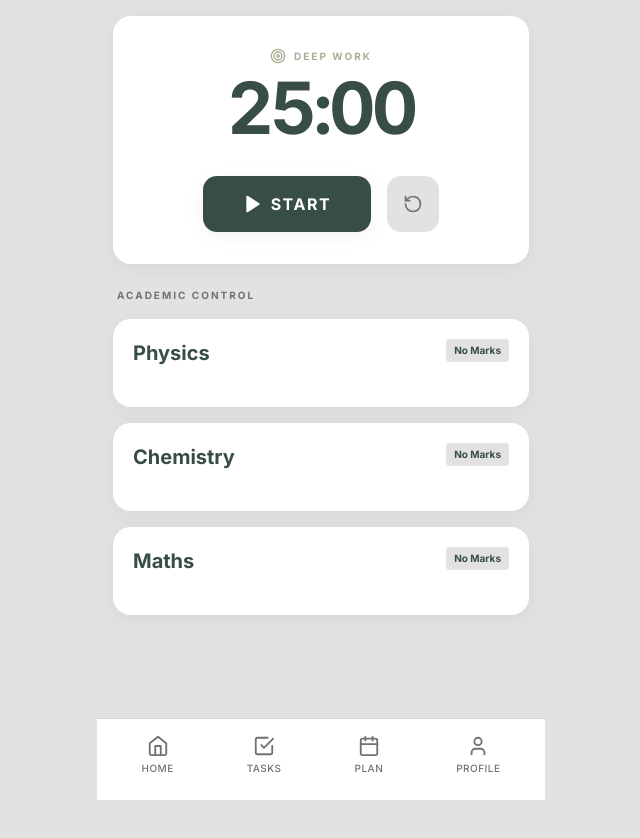
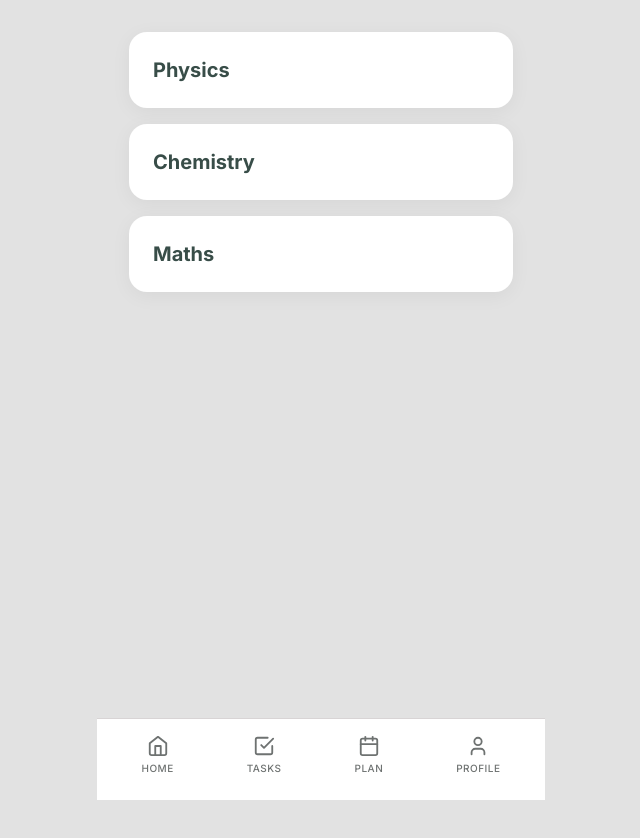
Before and after one commit to hetkeraliya/monkstudy, a Next.js app: page / in a window 1280 px wide. Shown: the top 838 px of the page, without its empty margins (319-959 px from the left). Built offline with nearby package versions, Linux system fonts and the light colour scheme.

Commit message:
Update page.tsx

```diff
--- a/app/page.tsx
+++ b/app/page.tsx
@@ -1,200 +1,140 @@
 "use client";
-
-import { useState, useEffect } from "react";
+import { useState } from "react";
 import { motion, AnimatePresence } from "framer-motion";
-import {
-  Play, Pause, RotateCcw, Plus, ExternalLink,
-  Calendar, FileText, X, Target, Save
-} from "lucide-react";
+import { X, FileText, Video, Trophy, Calendar, Plus, Save, Clock } from "lucide-react";
 import { useStore } from "../store/useStore";
 import { vibrate } from "../lib/db";
 
 export default function Dashboard() {
-  const { xp, subjects, addXp, updateSubject } = useStore();
-  const [timeLeft, setTimeLeft] = useState(25 * 60);
-  const [isRunning, setIsRunning] = useState(false);
+  const { subjects, updateSubject } = useStore();
+  const [activeSub, setActiveSub] = useState<any>(null);
+  const [view, setView] = useState<'menu' | 'resources' | 'exam'>('menu');
 
-  // Modal State
-  const [selectedSub, setSelectedSub] = useState<any>(null);
-  const [markInput, setMarkInput] = useState("");
+  // Input States
+  const [score, setScore] = useState("");
+  const [total, setTotal] = useState("");
+  const [examTitle, setExamTitle] = useState("");
   const [examDate, setExamDate] = useState("");
-  const [noteTitle, setNoteTitle] = useState("");
-  const [noteUrl, setNoteUrl] = useState("");
+  const [examLevel, setExamLevel] = useState<'High' | 'Low'>('High');
 
-  // Pomodoro Logic
-  useEffect(() => {
-    let interval: NodeJS.Timeout;
-    if (isRunning && timeLeft > 0) {
-      interval = setInterval(() => setTimeLeft((prev) => prev - 1), 1000);
-    } else if (timeLeft === 0) {
-      vibrate([100, 50, 100]);
-      setIsRunning(false);
-      addXp(50);
-      setTimeLeft(25 * 60);
-    }
-    return () => clearInterval(interval);
-  }, [isRunning, timeLeft, addXp]);
-
-  const calculateDaysLeft = (dateStr: string) => {
-    if (!dateStr) return null;
-    const diff = new Date(dateStr).getTime() - new Date().getTime();
+  const getCountdown = (date: string) => {
+    const diff = new Date(date).getTime() - new Date().getTime();
     const days = Math.ceil(diff / (1000 * 60 * 60 * 24));
-    return days > 0 ? `${days} days left` : days === 0 ? "Exam Today" : "Exam Passed";
+    return days > 0 ? `${days}d` : "Today";
   };
 
-  const saveSubjectData = () => {
-    if (!selectedSub) return;
-    vibrate(30);
+  const saveExam = () => {
+    if (!examDate) return;
+    vibrate(40);
+    const newExam = { id: Date.now().toString(), type: examLevel, date: examDate, title: examTitle };
+    updateSubject(activeSub.id, { exams: [...activeSub.exams, newExam] });
+    setExamTitle(""); setExamDate("");
+  };
 
-    const updatedNotes = [...selectedSub.notes];
-    if (noteTitle && noteUrl) {
-      updatedNotes.push({ title: noteTitle, url: noteUrl });
-    }
-
-    const updatedMarks = [...selectedSub.marks];
-    if (markInput) {
-      updatedMarks.push(markInput);
-    }
-
-    updateSubject(selectedSub.id, {
-      nextExam: examDate || selectedSub.nextExam,
-      marks: updatedMarks,
-      notes: updatedNotes,
-    });
-
-    // Clear and Close
-    setMarkInput("");
-    setNoteTitle("");
-    setNoteUrl("");
-    setSelectedSub(null);
+  const saveMarks = () => {
+    if (!score || !total) return;
+    vibrate(40);
+    const newMark = { score: Number(score), total: Number(total), date: new Date().toISOString() };
+    updateSubject(activeSub.id, { marks: [...activeSub.marks, newMark] });
+    setScore(""); setTotal("");
   };
 
   return (
-    <div className="space-y-6 pb-24">
-      {/* Pomodoro Timer */}
-      <div className="matte-card p-8 flex flex-col items-center shadow-matte">
-        <div className="flex items-center gap-2 text-monk-olive mb-2">
-          <Target size={16} />
-          <span className="text-[10px] font-bold uppercase tracking-[0.2em]">Deep Work</span>
-        </div>
-        <h2 className="text-7xl font-bold text-monk-dark tabular-nums tracking-tighter">
-          {Math.floor(timeLeft / 60)}:{(timeLeft % 60).toString().padStart(2, '0')}
-        </h2>
-        <div className="flex gap-4 mt-8">
-          <button
-            onClick={() => { vibrate(30); setIsRunning(!isRunning); }}
-            className="matte-btn px-10 py-4 flex items-center gap-2 shadow-matte"
+    <div className="space-y-6 pb-24 p-4">
+      {/* Subject Selection Boxes */}
+      <section className="grid grid-cols-1 gap-4">
+        {subjects.map((sub) => (
+          <motion.div
+            key={sub.id} onClick={() => { vibrate(20); setActiveSub(sub); setView('menu'); }}
+            className="matte-card p-6 flex justify-between items-center cursor-pointer active:scale-95"
           >
-            {isRunning ? <Pause size={20} fill="currentColor" /> : <Play size={20} fill="currentColor" />}
-            <span className="font-bold tracking-widest">{isRunning ? "PAUSE" : "START"}</span>
-          </button>
-          <button onClick={() => { vibrate(20); setTimeLeft(25 * 60); setIsRunning(false); }} className="p-4 bg-monk-bg rounded-btn text-monk-muted">
-            <RotateCcw size={20} />
-          </button>
-        </div>
-      </div>
-
-      {/* Subject Cards */}
-      <section className="space-y-4">
-        <h3 className="text-[10px] font-bold text-monk-muted uppercase tracking-[0.2em] px-1">Academic Control</h3>
-        {subjects.map((sub) => (
-          <div
-            key={sub.id}
-            onClick={() => { vibrate(20); setSelectedSub(sub); setExamDate(sub.nextExam || ""); }}
-            className="matte-card p-5 space-y-4 active:scale-[0.98] transition-transform cursor-pointer"
-          >
-            <div className="flex justify-between items-start">
-              <div>
-                <h4 className="text-xl font-bold text-monk-dark">{sub.name}</h4>
-                {sub.nextExam && (
-                  <div className="flex items-center gap-1.5 mt-1 text-orange-600">
-                    <Calendar size={12} />
-                    <span className="text-[10px] font-bold uppercase">{calculateDaysLeft(sub.nextExam)}</span>
-                  </div>
-                )}
-              </div>
-              <div className="bg-monk-bg px-2 py-1 rounded text-[10px] font-bold text-monk-dark">
-                {sub.marks.length > 0 ? `Latest: ${sub.marks[sub.marks.length - 1]}` : 'No Marks'}
-              </div>
-            </div>
-
-            <div className="flex gap-2 overflow-x-auto pb-1 no-scrollbar">
-              {sub.notes.slice(-2).map((note: any, i: number) => (
-                <div key={i} className="flex-shrink-0 bg-monk-bg/50 px-3 py-2 rounded-lg flex items-center gap-2 border border-monk-sand/20">
-                  <FileText size={12} className="text-monk-olive" />
-                  <span className="text-[10px] font-bold text-monk-dark truncate max-w-[80px]">{note.title}</span>
-                </div>
+            <h2 className="text-xl font-bold text-monk-dark">{sub.name}</h2>
+            <div className="flex gap-3">
+              {sub.exams.slice(0, 1).map(ex => (
+                <span key={ex.id} className={`text-[10px] font-bold px-2 py-1 rounded-full ${ex.type === 'High' ? 'bg-orange-100 text-orange-600' : 'bg-blue-100 text-blue-600'}`}>
+                  {ex.type}: {getCountdown(ex.date)}
+                </span>
               ))}
             </div>
-          </div>
+          </motion.div>
         ))}
       </section>
 
-      {/* Centered Management Modal */}
+      {/* Center Box (Modal) */}
       <AnimatePresence>
-        {selectedSub && (
-          <div className="fixed inset-0 z-[100] flex items-center justify-center p-4">
-            <motion.div
-              initial={{ opacity: 0 }} animate={{ opacity: 1 }} exit={{ opacity: 0 }}
-              onClick={() => setSelectedSub(null)}
-              className="absolute inset-0 bg-monk-dark/60 backdrop-blur-sm"
-            />
-            <motion.div
-              initial={{ scale: 0.9, opacity: 0 }} animate={{ scale: 1, opacity: 1 }} exit={{ scale: 0.9, opacity: 0 }}
-              className="relative w-full max-w-sm bg-white rounded-[28px] shadow-2xl overflow-hidden p-6 space-y-6"
-            >
-              <div className="flex justify-between items-center">
-                <h3 className="text-xl font-bold text-monk-dark">{selectedSub.name} Settings</h3>
-                <button onClick={() => setSelectedSub(null)} className="p-2 bg-monk-bg rounded-full text-monk-muted">
-                  <X size={20} />
-                </button>
+        {activeSub && (
+          <div className="fixed inset-0 z-[100] flex items-center justify-center p-6">
+            <motion.div initial={{ opacity: 0 }} animate={{ opacity: 1 }} exit={{ opacity: 0 }} onClick={() => setActiveSub(null)} className="absolute inset-0 bg-black/40 backdrop-blur-md" />
+
+            <motion.div initial={{ scale: 0.9, opacity: 0 }} animate={{ scale: 1, opacity: 1 }} exit={{ scale: 0.9, opacity: 0 }} className="relative w-full max-w-sm bg-white rounded-[32px] shadow-2xl p-6 overflow-hidden">
+              <div className="flex justify-between items-center mb-6">
+                <h3 className="text-lg font-bold text-monk-dark">{activeSub.name} - {view.toUpperCase()}</h3>
+                <button onClick={() => setView('menu')} className="p-2 bg-monk-bg rounded-full"><X size={18} /></button>
               </div>
 
-              <div className="space-y-2">
-                <label className="text-[10px] font-bold text-monk-muted uppercase tracking-widest">Next Exam Date</label>
-                <input
-                  type="date"
-                  value={examDate}
-                  onChange={(e) => setExamDate(e.target.value)}
-                  className="w-full p-3 bg-monk-bg rounded-xl font-bold text-monk-dark outline-none"
-                />
-              </div>
+              {view === 'menu' && (
+                <div className="grid grid-cols-2 gap-4">
+                  <button onClick={() => setView('resources')} className="flex flex-col items-center gap-3 p-6 bg-monk-bg rounded-2xl">
+                    <div className="p-3 bg-white rounded-xl shadow-sm"><FileText className="text-monk-olive" /></div>
+                    <span className="text-xs font-bold text-monk-muted">NOTES/VIDS</span>
+                  </button>
+                  <button onClick={() => setView('exam')} className="flex flex-col items-center gap-3 p-6 bg-monk-bg rounded-2xl">
+                    <div className="p-3 bg-white rounded-xl shadow-sm"><Trophy className="text-orange-500" /></div>
+                    <span className="text-xs font-bold text-monk-muted">EXAM INTEL</span>
+                  </button>
+                </div>
+              )}
 
-              <div className="space-y-2">
-                <label className="text-[10px] font-bold text-monk-muted uppercase tracking-widest">Latest Marks (e.g. 85/100)</label>
-                <input
-                  type="text"
-                  placeholder="Enter score"
-                  value={markInput}
-                  onChange={(e) => setMarkInput(e.target.value)}
-                  className="w-full p-3 bg-monk-bg rounded-xl font-bold text-monk-dark outline-none"
-                />
-              </div>
+              {view === 'exam' && (
+                <div className="space-y-6">
+                  {/* Marks Entry */}
+                  <div className="p-4 bg-monk-bg rounded-2xl space-y-3">
+                    <p className="text-[10px] font-bold text-monk-muted uppercase tracking-widest">Entry Database</p>
+                    <div className="flex gap-2">
+                      <input type="number" placeholder="Score" value={score} onChange={e => setScore(e.target.value)} className="w-full p-3 rounded-xl bg-white outline-none text-sm font-bold" />
+                      <input type="number" placeholder="Total" value={total} onChange={e => setTotal(e.target.value)} className="w-full p-3 rounded-xl bg-white outline-none text-sm font-bold" />
+                      <button onClick={saveMarks} className="p-3 bg-monk-dark text-white rounded-xl"><Save size={20} /></button>
+                    </div>
+                  </div>
 
-              <div className="space-y-3">
-                <label className="text-[10px] font-bold text-monk-muted uppercase tracking-widest">Add Drive Notes</label>
-                <input
-                  type="text" placeholder="Note Title"
-                  value={noteTitle} onChange={(e) => setNoteTitle(e.target.value)}
-                  className="w-full p-3 bg-monk-bg rounded-xl text-sm outline-none"
-                />
-                <input
-                  type="text" placeholder="Paste Google Drive Link"
-                  value={noteUrl} onChange={(e) => setNoteUrl(e.target.value)}
-                  className="w-full p-3 bg-monk-bg rounded-xl text-sm outline-none"
-                />
-              </div>
+                  {/* Exam Countdown List */}
+                  <div className="space-y-3">
+                    <p className="text-[10px] font-bold text-monk-muted uppercase tracking-widest">Upcoming Countdown</p>
+                    <div className="max-h-32 overflow-y-auto space-y-2 pr-1">
+                      {activeSub.exams.sort((a:any,b:any) => new Date(a.date).getTime() - new Date(b.date).getTime()).map((ex:any) => (
+                        <div key={ex.id} className="flex items-center justify-between p-3 bg-white border border-monk-bg rounded-xl">
+                          <div className="flex items-center gap-2">
+                            <div className={`w-2 h-2 rounded-full ${ex.type === 'High' ? 'bg-orange-500' : 'bg-blue-500'}`} />
+                            <span className="text-xs font-bold text-monk-dark">{ex.title || "Exam"}</span>
+                          </div>
+                          <span className="text-[10px] font-bold text-monk-olive uppercase">{getCountdown(ex.date)}</span>
+                        </div>
+                      ))}
+                    </div>
+                    {/* Add Exam Date */}
+                    <div className="flex gap-2">
+                      <input type="date" value={examDate} onChange={e => setExamDate(e.target.value)} className="flex-1 p-2 bg-monk-bg rounded-lg text-xs outline-none" />
+                      <select value={examLevel} onChange={e => setExamLevel(e.target.value as any)} className="p-2 bg-monk-bg rounded-lg text-xs font-bold outline-none">
+                        <option value="High">HIGH</option>
+                        <option value="Low">LOW</option>
+                      </select>
+                      <button onClick={saveExam} className="p-2 bg-monk-olive text-white rounded-lg"><Plus size={16} /></button>
+                    </div>
+                  </div>
+                </div>
+              )}
 
-              <button
-                onClick={saveSubjectData}
-                className="w-full py-4 bg-monk-dark text-white font-bold rounded-2xl flex items-center justify-center gap-2 shadow-matte active:scale-95 transition-transform"
-              >
-                <Save size={18} /> SAVE SUBJECT DATA
-              </button>
+              {view === 'resources' && (
+                <div className="space-y-4">
+                  <div className="p-10 text-center border-2 border-dashed border-monk-sand rounded-3xl">
+                    <p className="text-xs text-monk-muted font-bold italic">Upload system pending linkage...</p>
+                  </div>
+                </div>
+              )}
             </motion.div>
           </div>
         )}
       </AnimatePresence>
     </div>
   );
-                      }
+}
```
